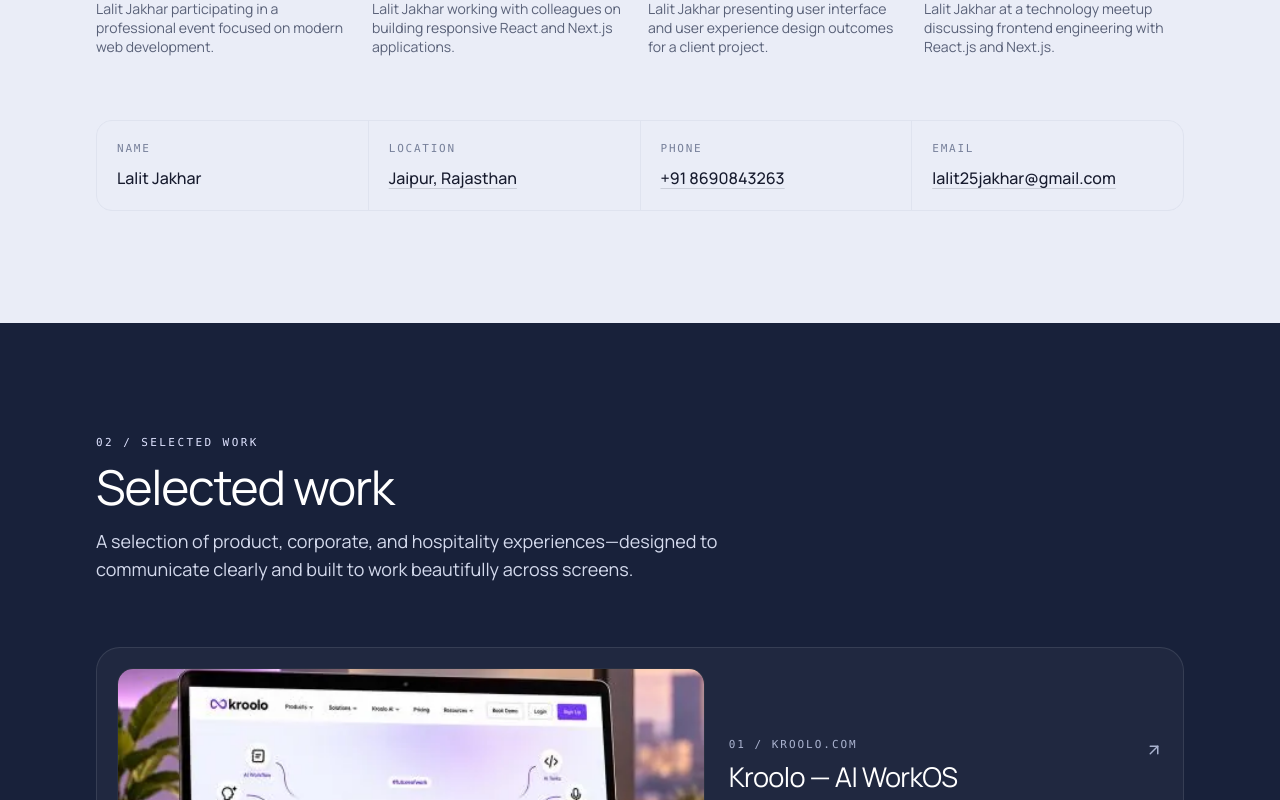
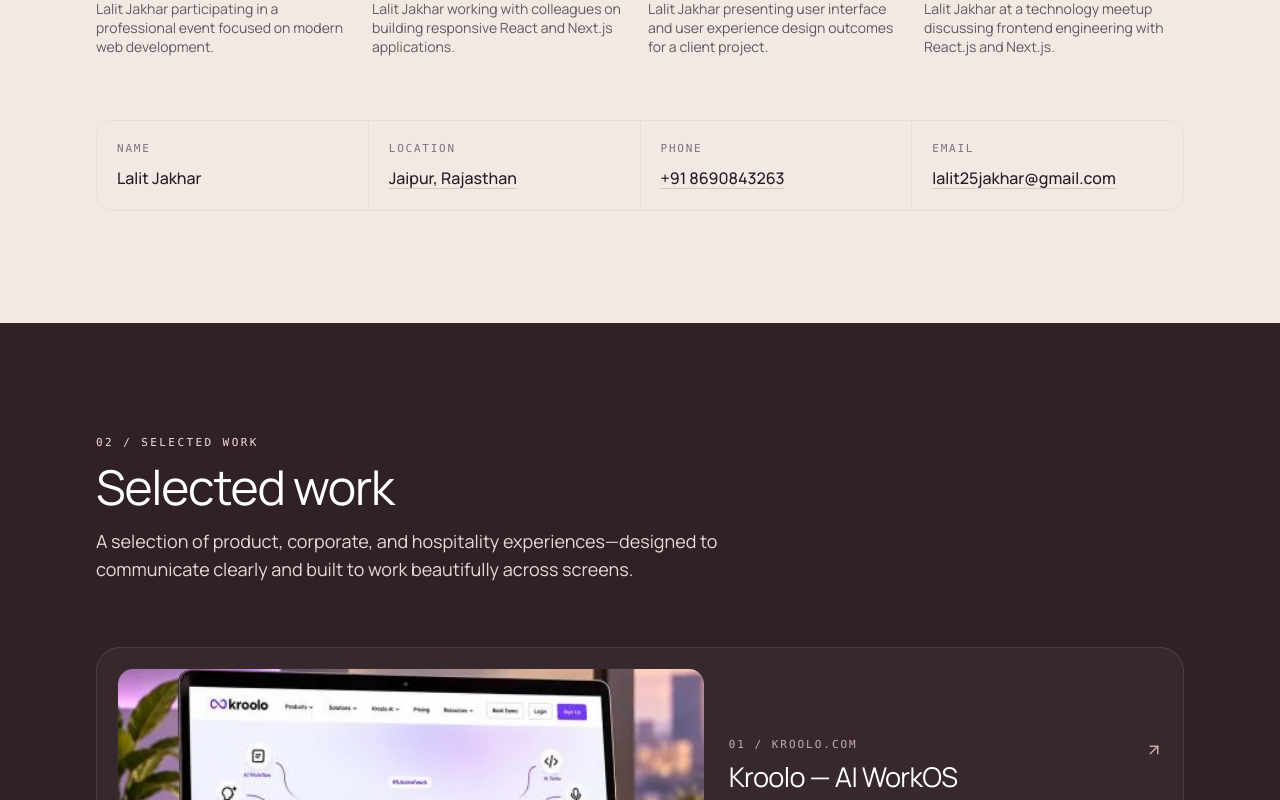
Before and after one commit to lalitjakhar/jakhar-lalit, a Next.js app: page / in a window 1280 px wide. Shown: the part 2000-2800 px from the top of the page. Built offline with nearby package versions, Linux system fonts and the light colour scheme.

Commit message:
style: update color scheme across components for improved visual consistency and user experience

```diff
--- a/src/app/layout.tsx
+++ b/src/app/layout.tsx
@@ -21,7 +21,7 @@ export const viewport: Viewport = {
   initialScale: 1,
   maximumScale: 5,
   userScalable: true,
-  themeColor: "#11182b",
+  themeColor: "#211619",
 };
 
 export default function RootLayout({
--- a/src/components/BackToTop.tsx
+++ b/src/components/BackToTop.tsx
@@ -19,7 +19,7 @@ export default function BackToTop() {
     <a
       href="#home"
       aria-label="Back to top"
-      className="fixed bottom-5 right-5 z-40 flex h-11 w-11 items-center justify-center rounded-xl bg-accent text-white shadow-[0_8px_30px_rgba(17,24,43,0.22)] transition hover:-translate-y-0.5"
+      className="fixed bottom-5 right-5 z-40 flex h-11 w-11 items-center justify-center rounded-xl bg-accent text-white shadow-[0_8px_30px_rgba(33,22,25,0.22)] transition hover:-translate-y-0.5"
     >
       <ArrowUp size={18} aria-hidden="true" />
     </a>
--- a/src/components/Contact.tsx
+++ b/src/components/Contact.tsx
@@ -78,7 +78,7 @@ export default function Contact() {
     "w-full rounded-xl border border-line bg-paper px-4 py-3 text-base text-ink outline-none transition placeholder:text-subtle focus:border-accent focus:ring-2 focus:ring-accent/20";
 
   return (
-    <section id="contact" className="scroll-mt-24 bg-lavender-deep py-20 md:py-28" aria-labelledby="contact-heading">
+    <section id="contact" className="scroll-mt-24 bg-blush-deep py-20 md:py-28" aria-labelledby="contact-heading">
       <div className="shell">
         <SectionIntro
           eyebrow="06 / Start a conversation"
--- a/src/components/Hero.tsx
+++ b/src/components/Hero.tsx
@@ -100,7 +100,7 @@ export default function Hero({ data }: HeroProps) {
                   <span className="block text-sm font-semibold text-white">Lalit Jakhar</span>
                   <span className="mt-0.5 block text-xs text-fog">Frontend developer · Jaipur, India</span>
                 </span>
-                <span className="h-2.5 w-2.5 shrink-0 rounded-full bg-accent shadow-[0_0_16px_rgba(88,103,220,0.8)]" />
+                <span className="h-2.5 w-2.5 shrink-0 rounded-full bg-accent shadow-[0_0_16px_rgba(184,50,59,0.8)]" />
               </div>
             </div>
             <figcaption className="sr-only">{portrait.caption}</figcaption>
--- a/src/components/Testimonials.tsx
+++ b/src/components/Testimonials.tsx
@@ -12,7 +12,7 @@ export default function Testimonials({ data }: TestimonialsProps) {
   return (
     <section
       id="testimonials"
-      className="scroll-mt-24 bg-lavender py-20 md:py-28"
+      className="scroll-mt-24 bg-blush py-20 md:py-28"
       aria-labelledby="testimonials-heading"
     >
       <div className="shell">
--- a/src/styles/globals.css
+++ b/src/styles/globals.css
@@ -3,9 +3,9 @@
 @tailwind utilities;
 
 :root {
-  --paper: #f5f6fb;
-  --ink: #171b2e;
-  --accent: #5867dc;
+  --paper: #faf7f2;
+  --ink: #261c1d;
+  --accent: #b8323b;
   color-scheme: light;
 }
 
@@ -20,7 +20,7 @@ body {
 
 ::selection {
   background: var(--accent);
-  color: #171b2e;
+  color: #ffffff;
 }
 
 a:focus-visible,
@@ -41,11 +41,11 @@ summary {
 .hero-grid {
   position: relative;
   isolation: isolate;
-  background-color: #11182b;
+  background-color: #211619;
   background:
-    radial-gradient(ellipse at 86% 20%, rgba(88, 103, 220, 0.25), transparent 34%),
-    radial-gradient(ellipse at 10% 82%, rgba(75, 112, 190, 0.2), transparent 36%),
-    #11182b;
+    radial-gradient(ellipse at 86% 20%, rgba(184, 50, 59, 0.28), transparent 34%),
+    radial-gradient(ellipse at 10% 82%, rgba(131, 53, 65, 0.22), transparent 36%),
+    #211619;
 }
 
 .hero-grid::before {
@@ -54,8 +54,8 @@ summary {
   inset: 0;
   pointer-events: none;
   background-image:
-    linear-gradient(to right, rgba(226, 231, 255, 0.045) 1px, transparent 1px),
-    linear-gradient(to bottom, rgba(226, 231, 255, 0.045) 1px, transparent 1px);
+    linear-gradient(to right, rgba(247, 222, 219, 0.045) 1px, transparent 1px),
+    linear-gradient(to bottom, rgba(247, 222, 219, 0.045) 1px, transparent 1px);
   background-size: 80px 80px;
   mask-image: radial-gradient(ellipse at 72% 18%, black 8%, transparent 72%);
 }
--- a/tailwind.config.ts
+++ b/tailwind.config.ts
@@ -9,24 +9,24 @@ const config: Config = {
   theme: {
     extend: {
       colors: {
-        paper: "#f5f6fb",
-        ink: "#171b2e",
-        muted: "#596178",
-        subtle: "#77809a",
-        line: "#dfe3ef",
-        accent: "#5867dc",
-        "accent-hover": "#6877e8",
-        "accent-soft": "#dfe3ff",
-        "accent-deep": "#414ebf",
-        surface: "#eaedf7",
-        elevated: "#ffffff",
-        hero: "#11182b",
-        night: "#18213a",
-        "night-raised": "#222d4a",
-        fog: "#d4daed",
-        "fog-dim": "#aab3cf",
-        lavender: "#e9e9f5",
-        "lavender-deep": "#e0e1f1",
+        paper: "#faf7f2",
+        ink: "#261c1d",
+        muted: "#655759",
+        subtle: "#807274",
+        line: "#e9ded9",
+        accent: "#b8323b",
+        "accent-hover": "#9f2832",
+        "accent-soft": "#f7dedb",
+        "accent-deep": "#92232d",
+        surface: "#f2e9e5",
+        elevated: "#fffdfa",
+        hero: "#211619",
+        night: "#302126",
+        "night-raised": "#412d33",
+        fog: "#ead9d7",
+        "fog-dim": "#c6acab",
+        blush: "#f3e8e7",
+        "blush-deep": "#eadddb",
       },
       fontFamily: {
         sans: ["var(--font-manrope)", "system-ui", "sans-serif"],
```
Also changed, not shown: public/manifest.json.
